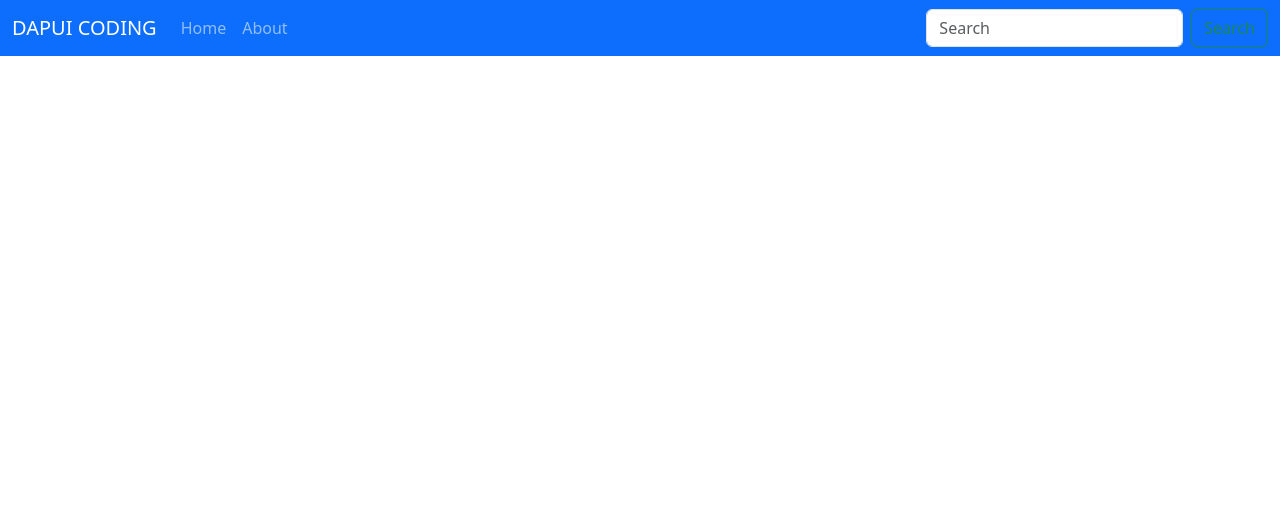
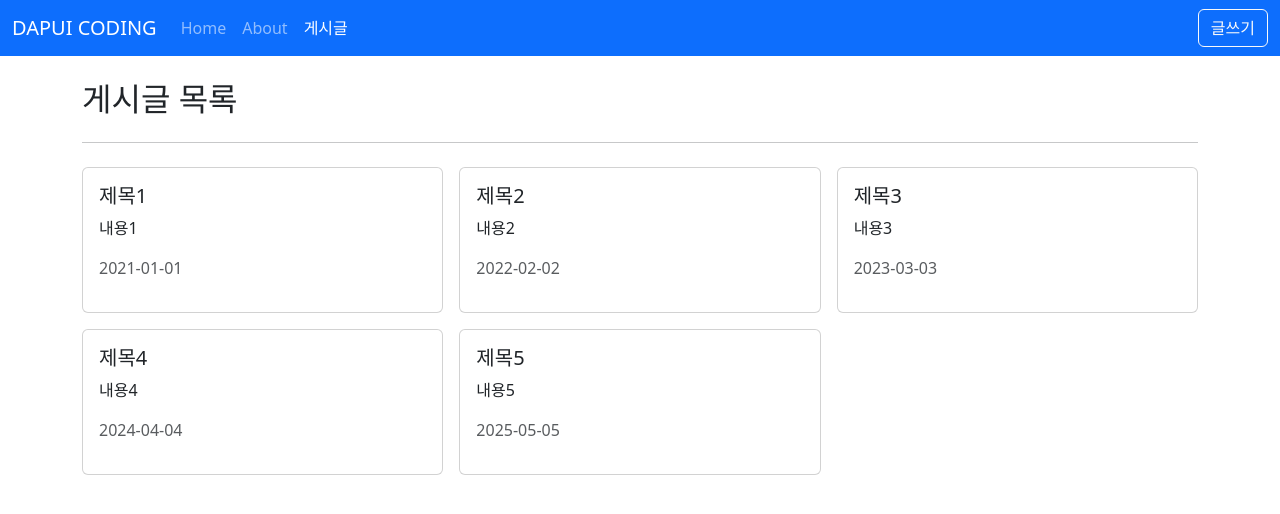
Before and after one commit to dapui/Vue, a Vue app in the folder vue3-posts/: page /posts in a window 1280 px wide. Shown: the top 514 px of the page. Built offline with nearby package versions, Linux system fonts and the light colour scheme.

Commit message:
Vue Router 학습 : 게시판 UI 만들기

```diff
--- /dev/null
+++ b/vue3-posts/src/api/posts.js
@@ -0,0 +1,12 @@
+// axios
+const posts = [
+  {id: 1, title: '제목1', content: '내용1', createdAt: '2021-01-01'},
+  {id: 2, title: '제목2', content: '내용2', createdAt: '2022-02-02'},
+  {id: 3, title: '제목3', content: '내용3', createdAt: '2023-03-03'},
+  {id: 4, title: '제목4', content: '내용4', createdAt: '2024-04-04'},
+  {id: 5, title: '제목5', content: '내용5', createdAt: '2025-05-05'},
+];
+
+export function getPosts() {
+  return posts;
+}
--- /dev/null
+++ b/vue3-posts/src/components/posts/PostItem.vue
@@ -0,0 +1,28 @@
+<template>
+  <div class="card">
+    <div class="card-body">
+      <h5 class="card-title">{{ title }}</h5>
+      <p class="card-text">{{ content }}</p>
+      <p class="text-muted">{{ createdAt }}</p>
+    </div>
+  </div>
+</template>
+
+<script setup>
+defineProps({
+  title: {
+    type: String,
+    required: true
+  },
+  content: {
+    type: String,
+  },
+  createdAt: {
+    type: [String, Date, Number],
+  }
+});
+</script>
+
+<style lang="scss" scoped>
+
+</style>
--- a/vue3-posts/src/layouts/TheHeader.vue
+++ b/vue3-posts/src/layouts/TheHeader.vue
@@ -14,11 +14,13 @@
             <li class="nav-item">
               <RouterLink class="nav-link" active-class="active" to="/about">About</RouterLink>
             </li>
+            <li class="nav-item">
+              <RouterLink class="nav-link" active-class="active" to="/posts">게시글</RouterLink>
+            </li>
           </ul>
-          <form class="d-flex" role="search">
-            <input class="form-control me-2" type="search" placeholder="Search" aria-label="Search"/>
-            <button class="btn btn-outline-success" type="submit">Search</button>
-          </form>
+          <div class="d-flex" role="search">
+            <button class="btn btn-outline-light" type="button" @click="goPage">글쓰기</button>
+          </div>
         </div>
       </div>
     </nav>
@@ -26,7 +28,14 @@
 </template>
 
 <script setup>
+import { useRouter } from 'vue-router';
 
+const router = useRouter();
+const goPage = () => {
+  router.push({
+    name: 'PostCreate'
+  });
+};
 </script>
 
 <style lang="scss" scoped>
--- a/vue3-posts/src/router/index.js
+++ b/vue3-posts/src/router/index.js
@@ -1,6 +1,10 @@
 import { createRouter, createWebHistory } from 'vue-router';
 import HomeView from "@/views/HomeView.vue";
 import AboutView from "@/views/AboutView.vue";
+import PostCreateView from '@/views/posts/PostCreateView.vue';
+import PostDetailView from '@/views/posts/PostDetailView.vue';
+import PostListView from '@/views/posts/PostListView.vue';
+import PostEditView from '@/views/posts/PostEditView.vue';
 
 const routes = [
   {
@@ -12,6 +16,25 @@
     path: '/about',
     name: 'About',
     component: AboutView,
+  },
+  {
+    path: '/posts',
+    name: 'PostList',
+    component: PostListView,
+  },
+  {
+    path: '/posts/create',
+    name: 'PostCreate',
+    component: PostCreateView,
+  },
+  {
+    path: '/posts/:id',
+    name: 'PostDetail',
+    component: PostDetailView,
+  },{
+    path: '/posts/:id/edit',
+    name: 'PostEdit',
+    component: PostEditView,
   }
 ];
 
--- /dev/null
+++ b/vue3-posts/src/views/posts/PostCreateView.vue
@@ -0,0 +1,31 @@
+<template>
+  <div>
+    <h2>게시글 등록</h2>
+    <hr class="my-4" />
+    <form @submit.prevent>
+      <div class="mb-3">
+        <label for="title" class="form-label">제목</label>
+        <input type="text" class="form-control" id="title">
+      </div>
+      <div class="mb-3">
+        <label for="content" class="form-label">내용</label>
+        <textarea class="form-control" id="content" rows="3"></textarea>
+      </div>
+      <div class="pt-4">
+        <button type="button" class="btn btn-outline-dark me-2" @click="goListPage">목록</button>
+        <button class="btn btn-primary">저장</button>
+      </div>
+    </form>
+  </div>
+</template>
+
+<script setup>
+import { useRouter } from 'vue-router';
+
+const router = useRouter();
+const goListPage = () => router.push({ name: 'PostList' });
+</script>
+
+<style lang="scss" scoped>
+
+</style>
--- /dev/null
+++ b/vue3-posts/src/views/posts/PostDetailView.vue
@@ -0,0 +1,50 @@
+<template>
+  <div>
+    <h2>제목</h2>
+    <p>내용</p>
+    <p class="text-muted">2020-01-01</p>
+    <hr class="my-4" />
+    <div class="row g-2">
+      <div class="col-auto">
+        <button class="btn btn-outline-dark">이전글</button>
+      </div>
+      <div class="col-auto">
+        <button class="btn btn-outline-dark">다음글</button>
+      </div>
+      <div class="col-auto me-auto"></div>
+      <div class="col-auto">
+        <button class="btn btn-outline-dark" @click="goListPage">목록</button>
+      </div>
+      <div class="col-auto">
+        <button class="btn btn-outline-primary" @click="goEditPage">수정</button>
+      </div>
+      <div class="col-auto">
+        <button class="btn btn-outline-danger">삭제</button>
+      </div>
+    </div>
+  </div>
+</template>
+
+<script setup>
+import { useRoute, useRouter } from 'vue-router';
+
+const route = useRoute();
+const router = useRouter();
+const id = route.params.id;
+
+const goListPage = () => {
+  router.push({
+    name: 'PostList'
+  });
+};
+const goEditPage = () => {
+  router.push({
+    name: 'PostEdit',
+    params: { id }
+  });
+};
+</script>
+
+<style lang="scss" scoped>
+
+</style>
--- /dev/null
+++ b/vue3-posts/src/views/posts/PostEditView.vue
@@ -0,0 +1,41 @@
+<template>
+  <div>
+    <h2>게시글 수정</h2>
+    <hr class="my-4" />
+    <form @submit.prevent>
+      <div class="mb-3">
+        <label for="title" class="form-label">제목</label>
+        <input type="text" class="form-control" id="title">
+      </div>
+      <div class="mb-3">
+        <label for="content" class="form-label">내용</label>
+        <textarea class="form-control" id="content" rows="3"></textarea>
+      </div>
+      <div class="pt-4">
+        <button
+        type="button"
+        class="btn btn-outline-danger me-2"
+        @click="goDetailPage"
+        >
+        취소
+        </button>
+        <button class="btn btn-primary">수정</button>
+      </div>
+    </form>
+  </div>
+</template>
+
+<script setup>
+import { useRoute, useRouter } from 'vue-router';
+
+const route = useRoute();
+const router = useRouter();
+
+const id = route.params.id;
+const goDetailPage = () => router.push({ name: 'PostDetail', params: { id } });
+
+</script>
+
+<style lang="scss" scoped>
+
+</style>
--- /dev/null
+++ b/vue3-posts/src/views/posts/PostListView.vue
@@ -0,0 +1,46 @@
+<template>
+  <div>
+    <h2>게시글 목록</h2>
+    <hr class="my-4" />
+    <div class="row g-3">
+      <div v-for="post in posts" :key="post.id" class="col-4">
+        <PostItem
+        :title="post.title"
+        :content="post.content"
+        :created-at="post.createdAt"
+        @click="goPage(post.id)"
+        ></PostItem>
+      </div>
+    </div>
+  </div>
+</template>
+
+<script setup>
+import PostItem from '@/components/posts/PostItem.vue';
+import { getPosts } from '@/api/posts';
+import { ref } from 'vue';
+import { useRouter } from 'vue-router';
+
+const router = useRouter();
+const posts = ref([]);
+
+const fetchPosts = () => {
+  posts.value = getPosts();
+};
+fetchPosts();
+
+const goPage = (id) => {
+  // router.push(`/posts/${id}`);
+  // http://localhost:3000/posts/1?searchText=hello#world!
+  router.push({
+    name: 'PostDetail',
+    params: {
+      id
+    }
+  });
+};
+</script>
+
+<style lang="scss" scoped>
+
+</style>
```
